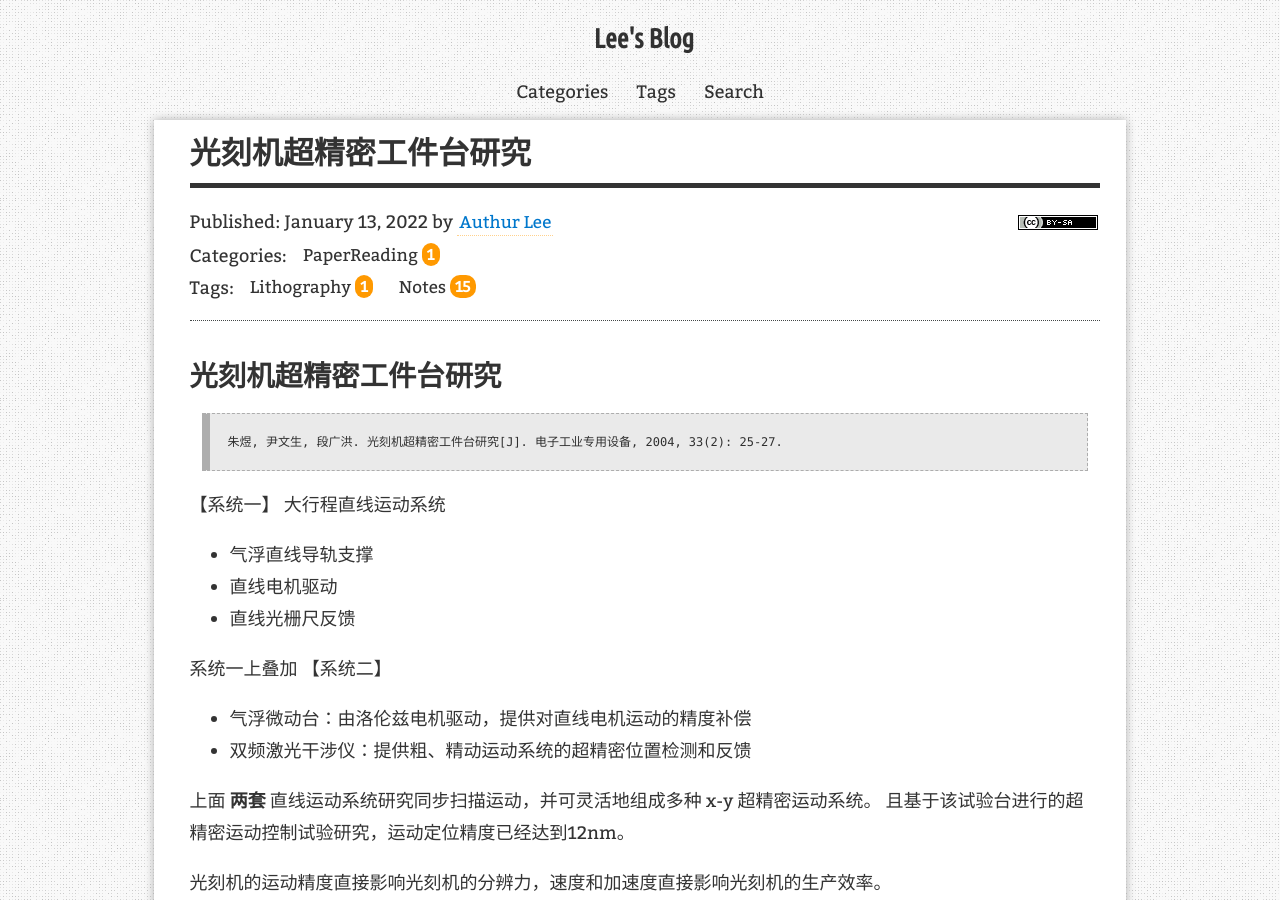
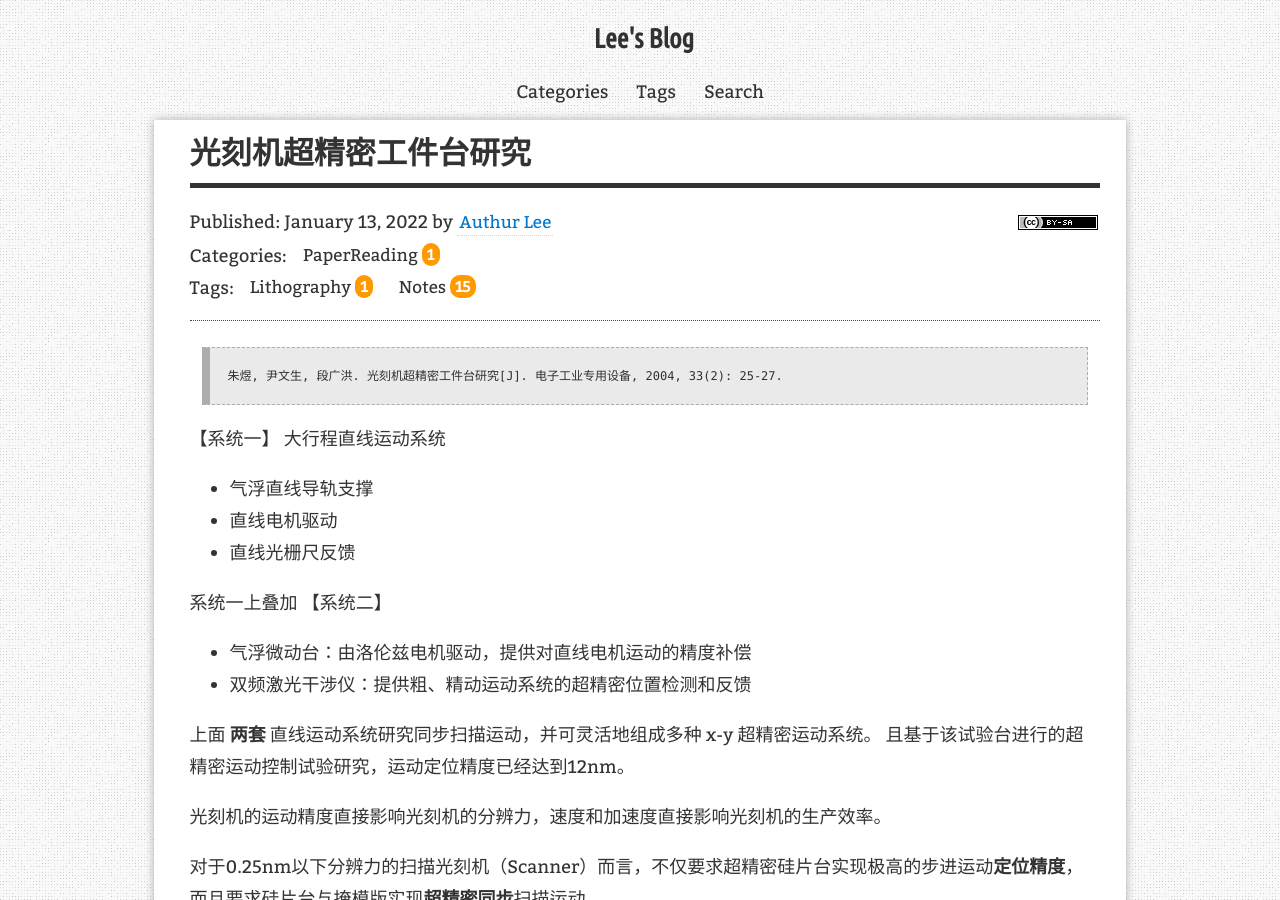
Before and after one commit to AuthurWhywait/AuthurWhywait.github.io, a Jekyll site: the page built from _posts/2022-01-13-paper.md, in a window 1280 px wide and 900 px high. Built offline with Jekyll 4.4.1, drawn with Linux system fonts in a browser that asks for light colours; comment, search, counter and statistics services are not loaded.

Commit message:
Add files via upload

```diff
--- a/_posts/2022-01-13-paper.md
+++ b/_posts/2022-01-13-paper.md
@@ -7,8 +7,6 @@ tags: [Notes, Lithography]
 redirect_from:
   - /2022/01/13/
 ---
-
-## 光刻机超精密工件台研究
 
 > 朱煜, 尹文生, 段广洪. 光刻机超精密工件台研究[J]. 电子工业专用设备, 2004, 33(2): 25-27.
 
```
Also changed, not shown: other parts of _posts/2022-01-13-paper.md (+0 -1 lines).
